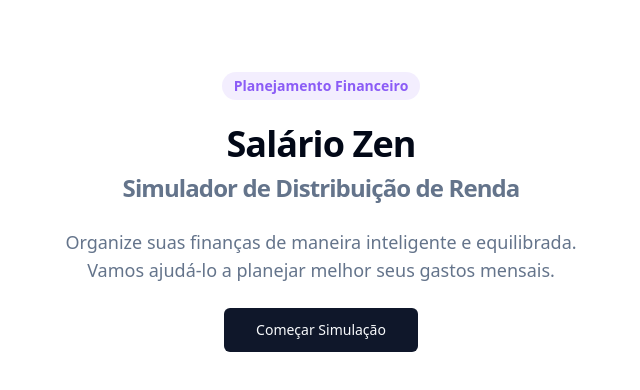
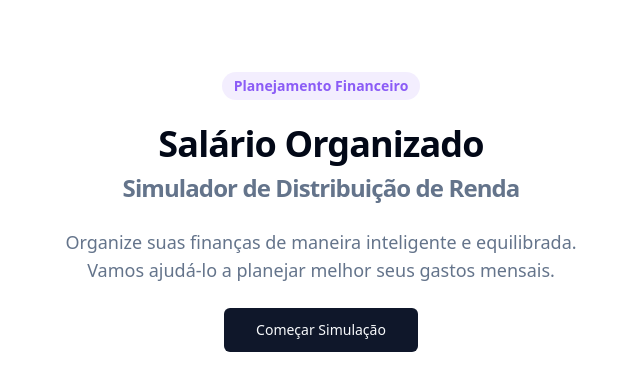
Before and after one commit to gutocoelho/salario-organizado, a React (Vite) app: page / in a window 1280 px wide. Shown: the top 390 px of the page, without its empty margins (319-959 px from the left). Built offline with nearby package versions, Linux system fonts and the light colour scheme.

Commit message:
Update app title and text
Update the application title and the title displayed on the initial screen to reflect the new branding ("Salário Organizado").

```diff
--- a/index.html
+++ b/index.html
@@ -4,7 +4,7 @@
   <head>
     <meta charset="UTF-8" />
     <meta name="viewport" content="width=device-width, initial-scale=1.0" />
-    <title>Salário Zen: Simulador de Distribuição de Renda</title>
+    <title>Salário Organizado: Planeje suas finanças de maneira inteligente e equilibrada</title>
     <meta name="description" content="Lovable Generated Project" />
     <meta name="author" content="Lovable" />
     <meta property="og:image" content="/og-image.png" />
--- a/src/components/simulator/WelcomeStep.tsx
+++ b/src/components/simulator/WelcomeStep.tsx
@@ -18,7 +18,7 @@ export const WelcomeStep = ({ onNext }: WelcomeStepProps) => {
         Planejamento Financeiro
       </span>
       <h1 className="text-4xl font-bold tracking-tight">
-        Salário Zen
+        Salário Organizado
         <span className="block text-2xl mt-2 text-muted-foreground">
           Simulador de Distribuição de Renda
         </span>
```
